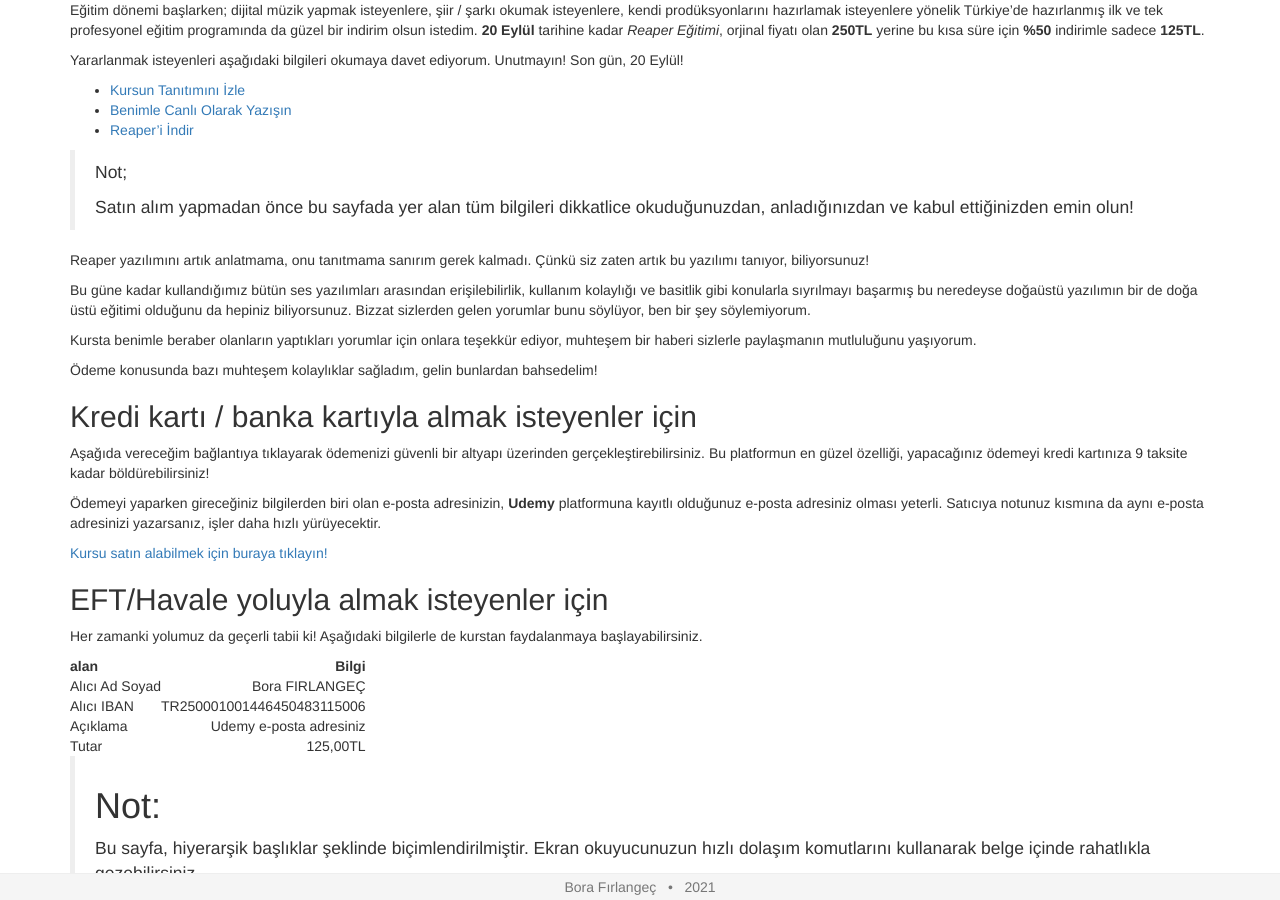
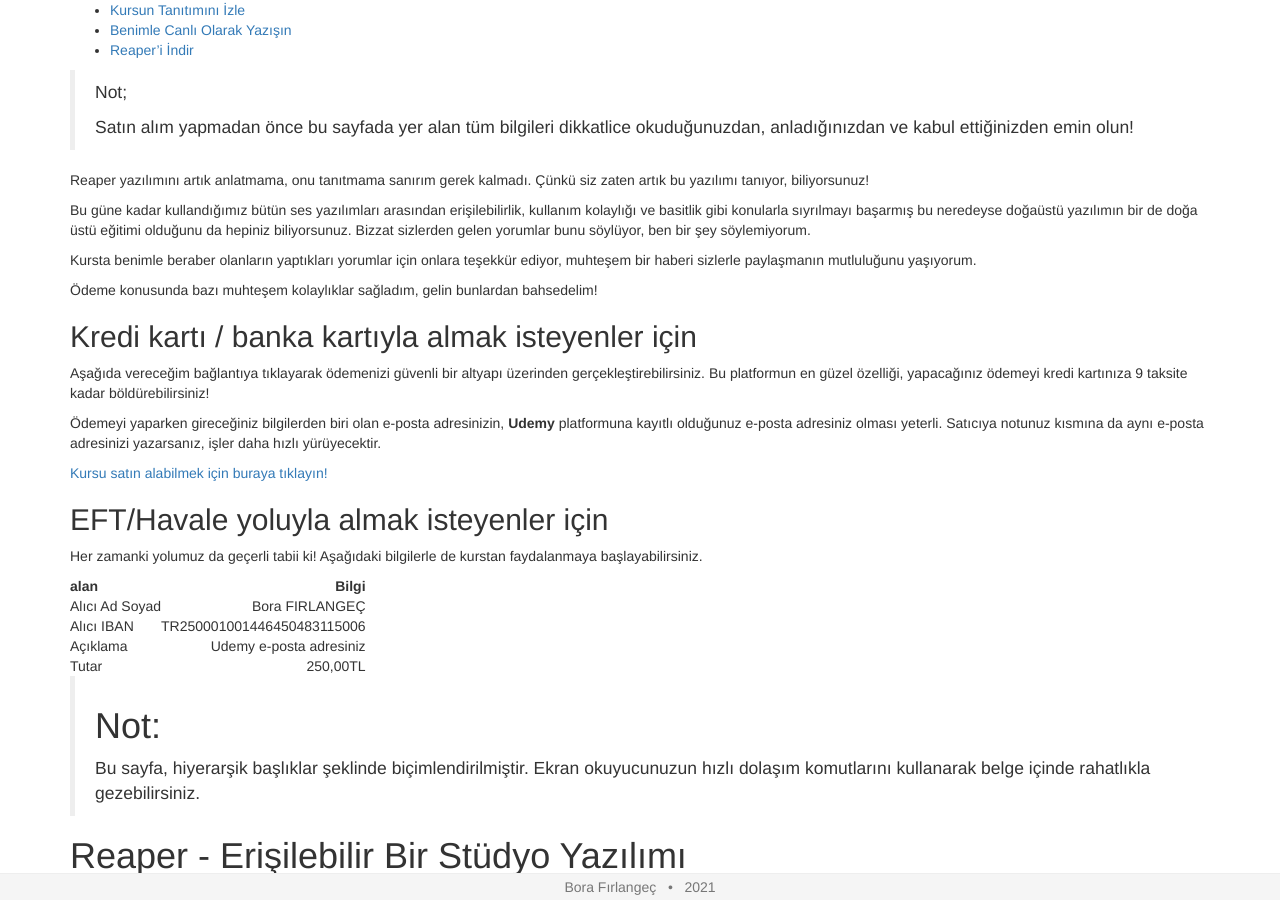
Before and after one commit to borfirbora/borfirbora.github.io, a Jekyll site: the page built from reaper.md, in a window 1280 px wide and 900 px high. Built offline with Jekyll 4.4.1, drawn with Linux system fonts in a browser that asks for light colours; a script that is not in the unit is left out; some of the changed text lies outside the part shown.

Commit message:
Update reaper.md

```diff
--- a/reaper.md
+++ b/reaper.md
@@ -3,10 +3,6 @@
 permalink: reaper
 layout: minimal
 ---
-
-Eğitim dönemi başlarken; dijital müzik yapmak isteyenlere, şiir / şarkı okumak isteyenlere, kendi prodüksyonlarını hazırlamak isteyenlere yönelik Türkiye'de hazırlanmış ilk ve tek profesyonel eğitim programında da güzel bir indirim olsun istedim. **20 Eylül** tarihine kadar _Reaper Eğitimi_, orjinal fiyatı olan **250TL** yerine bu kısa süre için **%50** indirimle sadece **125TL**.
-
-Yararlanmak isteyenleri aşağıdaki bilgileri okumaya davet ediyorum. Unutmayın! Son gün, 20 Eylül!
 
 * [Kursun Tanıtımını İzle](https://www.youtube.com/watch?v=OB9HQeFTuhk)
 * [Benimle Canlı  Olarak Yazışın](https://tawk.to/chat/5d8b5acf6c1dde20ed03632d/default)
@@ -41,7 +37,7 @@
 | Alıcı Ad Soyad | Bora FIRLANGEÇ |
 | Alıcı IBAN | TR250001001446450483115006 |
 |Açıklama|Udemy e-posta adresiniz|
-|Tutar|125,00TL|
+|Tutar|250,00TL|
 
 > # Not:
 >
@@ -134,7 +130,6 @@
 | Periyot | Fiyat |
 | :--- | ---: |
 | Orjinal Fiyat | 250,00 TL |
-| İndirimli Fiyat | 125,00 TL |
 
 # Önemli Uyarılar!
 
```
